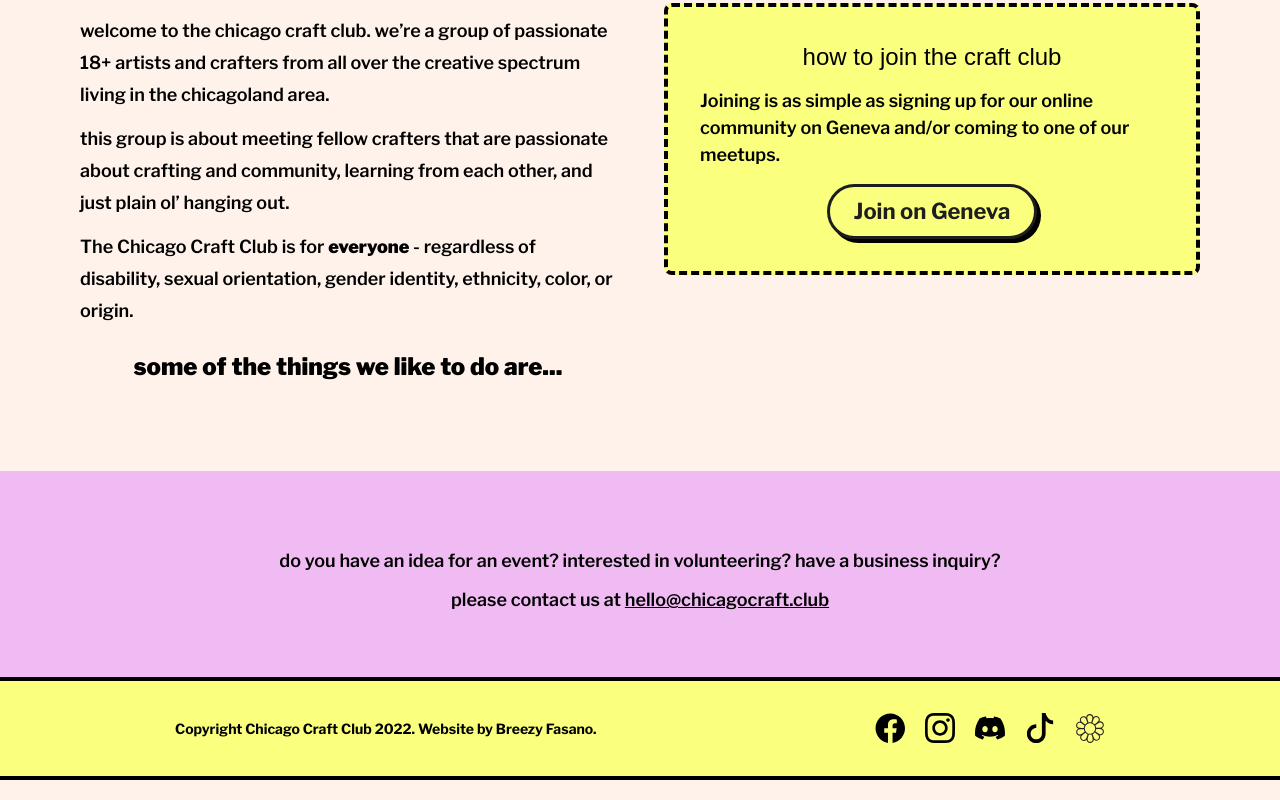
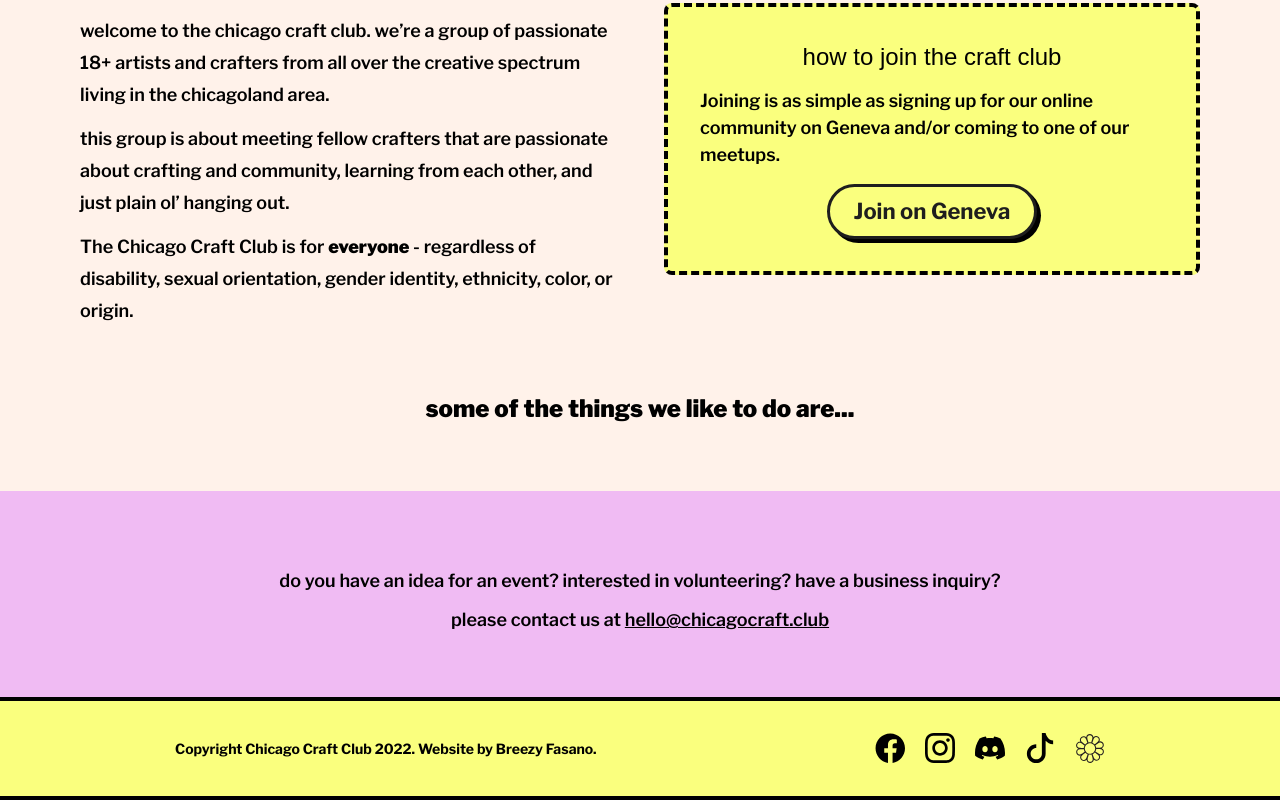
Before and after one commit to breezyfasano/chicago-craft-club, a Next.js app: page / in a window 1280 px wide. Shown: the part 578-1378 px from the top of the page. Built offline with nearby package versions, Linux system fonts and the light colour scheme; a web font is replaced by a local one.

Commit message:
Adjust structure

```diff
--- a/pages/index.tsx
+++ b/pages/index.tsx
@@ -30,11 +30,6 @@ export default function Home() {
               regardless of disability, sexual orientation, gender identity,
               ethnicity, color, or origin.
             </p>
-            <div>
-              <span className='block text-center text-xl font-sans font-black my-6'>
-                some of the things we like to do are...
-              </span>
-            </div>
           </div>
 
           <div className='lg:w-1/2'>
@@ -51,6 +46,14 @@ export default function Home() {
               </p>
             </SnippetCard>
           </div>
+        </div>
+      </section>
+
+      <section className='w-full pt-0'>
+        <div className='container'>
+          <span className='block text-center text-xl font-sans font-black'>
+            some of the things we like to do are...
+          </span>
         </div>
       </section>
 
```
